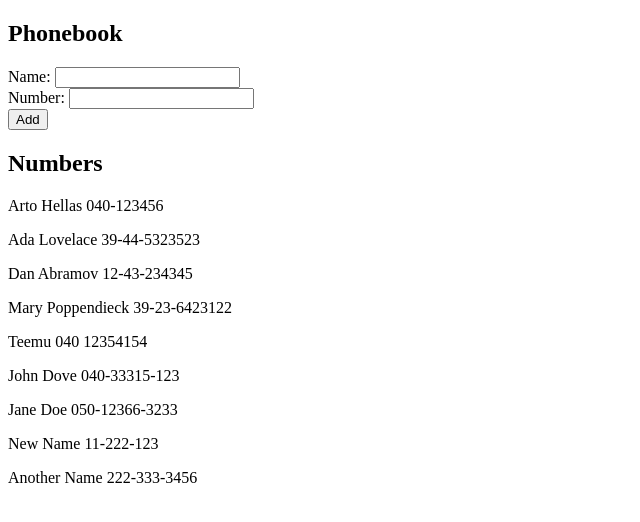
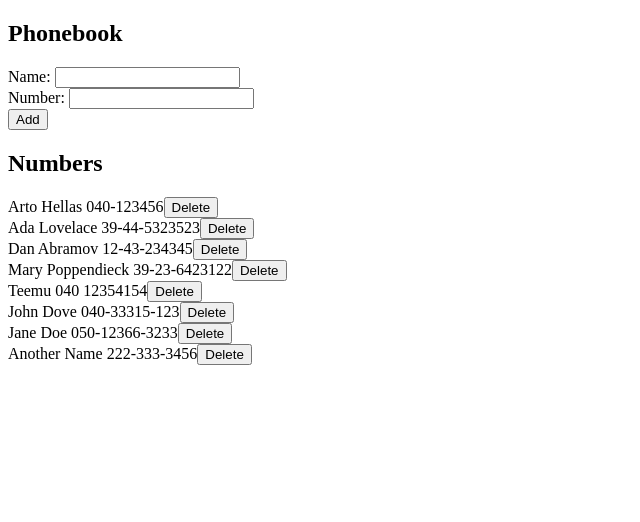
Before and after one commit to Aksuu/mooc-fullstack-kurssi, a React (Create React App) app in the folder part2/puhelinluettelo/: page / in a window 1280 px wide. Shown: the top 522 px of the page, without its empty margins (0-640 px from the left). Built offline with nearby package versions, Linux system fonts and the light colour scheme; data requests are answered from the project's data file.

Commit message:
Exercise 2.14

```diff
--- a/part2/puhelinluettelo/db.json
+++ b/part2/puhelinluettelo/db.json
@@ -34,11 +34,6 @@
       "name": "Jane Doe",
       "number": "050-12366-3233",
       "id": 7
-    },
-    {
-      "name": "New Name",
-      "number": "11-222-123",
-      "id": 8
     },
     {
       "0": {
--- a/part2/puhelinluettelo/src/App.js
+++ b/part2/puhelinluettelo/src/App.js
@@ -41,6 +41,18 @@ const App = () => {
     setNewPerson({ ...newPerson, [name]: value })
   }
 
+  const deleteContact = (id, name) => {
+    if (window.confirm(`Are you sure you wish to delete ${name}?`)) {
+      contactService
+        .remove(id)
+        .then(response => {
+          const updatedContacts = persons.filter(person => person.id !== id)
+          setPersons(updatedContacts)
+          setContacts(updatedContacts)
+        })
+    }
+  }
+
   return (
     <div>
       <h2>Phonebook</h2>
@@ -50,7 +62,7 @@ const App = () => {
         handleChange={handleChange}
       />
       <h2>Numbers</h2>
-        <Contacts contacts={contacts}/>
+        <Contacts contacts={contacts} deleteContact={deleteContact}/>
     </div>
   )
 }
--- a/part2/puhelinluettelo/src/components/Contacts.js
+++ b/part2/puhelinluettelo/src/components/Contacts.js
@@ -1,11 +1,16 @@
 import React from "react"
-import Person from "./Person"
 
-const Contacts = ({ contacts }) => {
+const Contacts = ({ contacts, deleteContact }) => {
   return (
    <div>
     {contacts.map((person) =>
-      <Person key={person.name} person={person}/>)}
+      <div key={person.name}>
+      {person.name} {person.number}
+      <button onClick={() => deleteContact(person.id, person.name)}>
+        Delete
+      </button>
+      </div>
+       )}
   </div>
 )}
 
--- a/part2/puhelinluettelo/src/components/Person.js
+++ /dev/null
@@ -1,9 +0,0 @@
-import React from "react"
-
-const Person = ({ person }) => {
-  return (
-    <p>{person.name} {person.number}</p>
-  )
-}
-
-export default Person
--- a/part2/puhelinluettelo/src/services/contacts.js
+++ b/part2/puhelinluettelo/src/services/contacts.js
@@ -16,4 +16,9 @@ const update = (id, newObject) => {
   return request.then(response => response.data)
 }
 
-export default { getAll, create, update }
+const remove = (id) => {
+  const request = axios.delete(`${baseUrl}/${id}`)
+  return request.then(response => response.data)
+}
+
+export default { getAll, create, update, remove }
```
